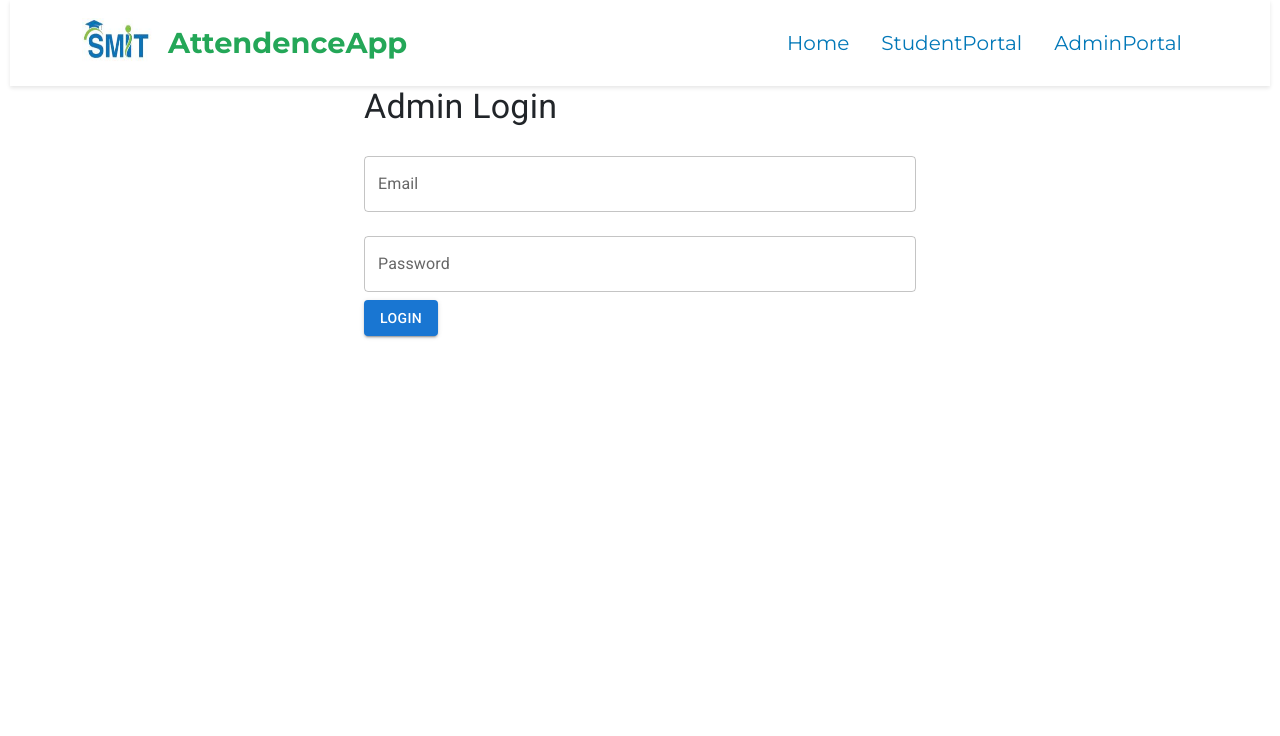
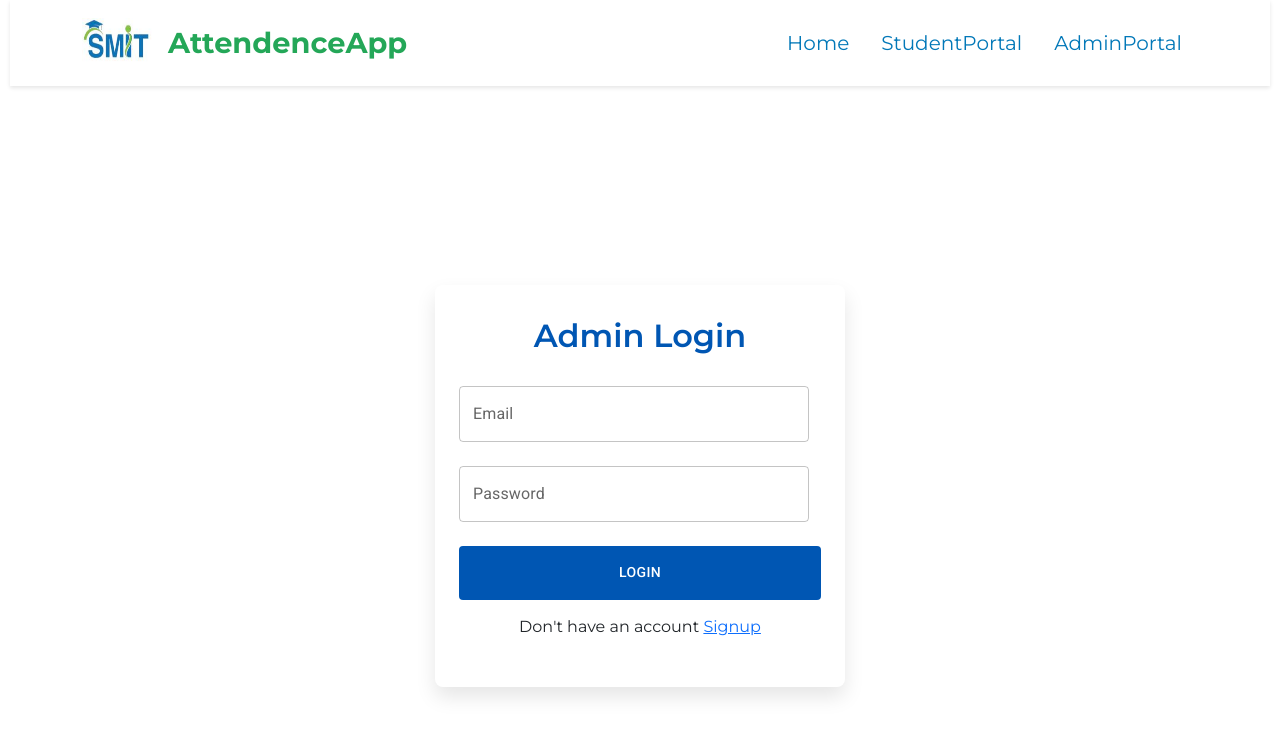
Before and after one commit to javariyafatima1/Attendence-final, a React (Create React App) app in the folder frontend/: page /adminlogin in a window 1280 px wide. Shown: the top 736 px of the page. Built offline with nearby package versions, Linux system fonts and the light colour scheme.

Commit message:
admin login

```diff
--- /dev/null
+++ b/frontend/src/components/Adminlogin.css
@@ -0,0 +1,51 @@
+.main-container {
+    display: flex;
+    align-items: center;
+    justify-content: center;
+    min-height: 100vh;
+}
+.title {
+    color: #0056b3;
+    font-weight: bold;
+    font-size: 32px;
+}
+
+.wrapper{
+    min-width: 410px;
+    margin: 0 auto;
+    border-radius: 0.5rem;
+    padding: 2rem 1.5rem;
+    box-shadow: 0 10px 20px rgba(0, 0, 0, 0.1);
+}
+
+.wrapper .title{
+    text-align: center;
+    font-style: 1.37rem;
+    font-weight: 600;
+    margin-bottom: 1.87rem;
+}
+
+.wrapper .title .input {
+    height: 100%;
+    width: 75px;
+    outline: none;
+    border-radius: 0.31rem;
+    border: 1px solid #6aabf0;
+    padding: 0 1.25rem 0 3.12rem;
+    box-sizing: border-box;
+}
+
+.btn{
+    width: 100%;
+    height: 54px;
+    cursor: pointer;
+    outline: none;
+    border: none;
+    font-weight: 500;
+    font-size: 1.125rem;
+    border-radius: 0.31rem;
+}
+
+.para{
+    margin-top: 15px;
+}
--- a/frontend/src/components/Adminlogin.js
+++ b/frontend/src/components/Adminlogin.js
@@ -1,90 +1,93 @@
-import React, { useState } from 'react';
-import {    useNavigate,} from "react-router-dom";
-import { TextField, Button, Container, Typography } from '@mui/material';
-import axios from 'axios'
+import React, { useState } from "react";
+import { useNavigate } from "react-router-dom";
+import { IoMail } from "react-icons/io5";
+import { TextField, Button, Container, Typography } from "@mui/material";
+import axios from "axios";
+import "./Adminlogin.css";
 const AdminLogin = () => {
   const navigate = useNavigate();
   const [sing, setsing] = useState({
     email: "",
-    password:"",
+    password: "",
   });
-    const [error, setError] = useState("")
-
-
+  const [error, setError] = useState("");
 
   const Login = async () => {
-
     if (sing.email === "" || sing.password === "") {
       alert("All fields are required");
       return;
     }
     try {
-        const res = await axios.post('http://localhost:1000/api/adminlogin', sing);
-        setsing({ email: "", password: "" , });
-        alert(" Admin login suceful")
-     console.log(res)
+      const res = await axios.post(
+        "http://localhost:1000/api/adminlogin",
+        sing
+      );
+      setsing({ email: "", password: "" });
+      alert(" Admin login suceful");
+      console.log(res);
 
       if (res.data.token) {
-        localStorage.setItem('token', res.data.token);
-        navigate('/admindashbord');
+        localStorage.setItem("token", res.data.token);
+        navigate("/admindashbord");
       } else {
-         console.error('Token not received');
+        console.error("Token not received");
       }
-      }catch(error){
-       console.error(error)
+    } catch (error) {
+      console.error(error);
       if (error.response && error.response.data) {
         setError(error.response.data.message);
-        alert(error.response.data.message)
+        alert(error.response.data.message);
       } else {
         setError("Please try again");
       }
     }
-
   };
   const handleChange = (e) => {
     const { name, value } = e.target;
     setsing({ ...sing, [name]: value });
-    }
-
-
-
-
-
-
+  };
 
   return (
     <div>
-           <Container maxWidth="sm">
-          <Typography variant="h4" gutterBottom>Admin Login</Typography>
-
+      <div className="main-container">
+        <div className="wrapper">
+          <h1 className="title">Admin Login</h1>
+          <div>
             <TextField
-           fullWidth
-           margin="normal"
+              className="input"
               label="Email"
               type="email"
-           name='email'
+              name="email"
               value={sing.email}
               onChange={handleChange}
+              style={{ width: "350px" }}
             />
+            <br />
+            <br />
             <TextField
-        fullWidth
-        margin="normal"
+              className="input"
               label="Password"
               type="password"
-        name='password'
+              name="password"
               value={sing.password}
               onChange={handleChange}
+              style={{ width: "350px" }}
             />
+          </div>
+          <br />
           <Button
-        variant="contained"
-        color="primary"
+            className="btn"
             onClick={Login}
+            style={{ backgroundColor: '#0056b3' , color: '#fff' }}
           >
             Login
+
           </Button>
+          <p className="para">Don't have an account <a href="#">Signup</a></p>
 
-          </Container>
+        </div>
+      </div>
     </div>
   );
-  }
+};
 export default AdminLogin;
--- a/frontend/src/components/Login.css
+++ b/frontend/src/components/Login.css
@@ -48,7 +48,6 @@
 
 .login-form .input-wrapper .input-field {
     height: 100%;
-    width: 100%;
     outline: none;
     border-radius: 0.31rem;
     border: 1px solid #6aabf0;
```
Also changed, not shown: frontend/src/components/Header.css (indentation only). Lines whose indentation alone changed are shown as unchanged.
